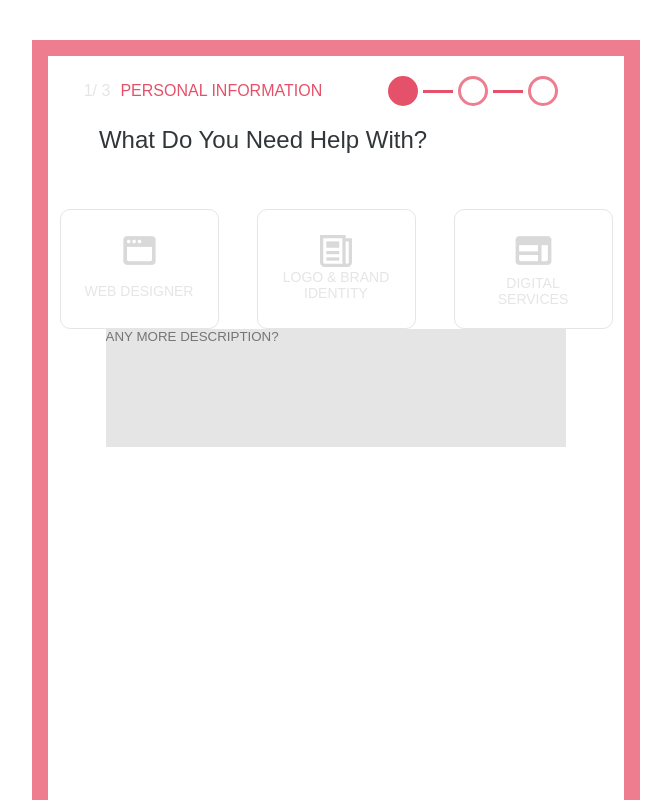
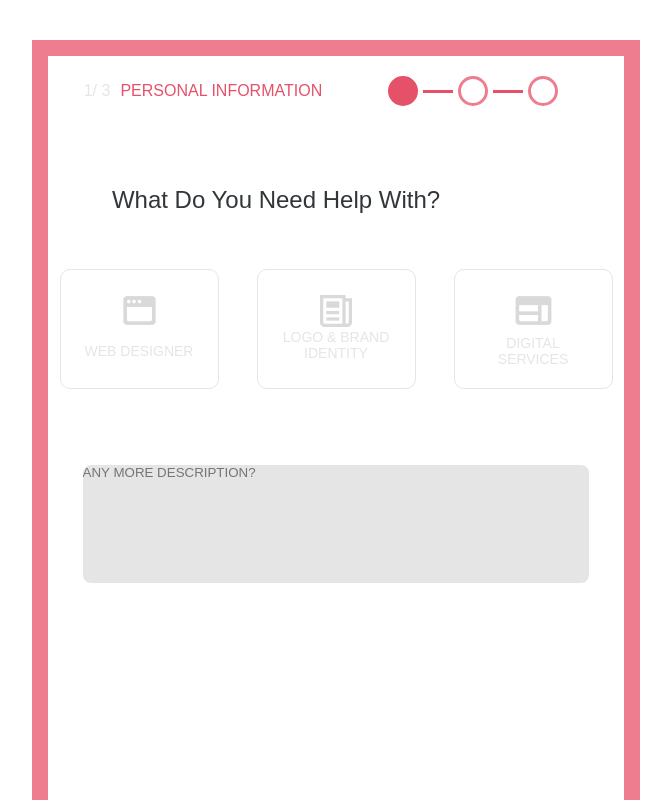
Before and after one commit to rkotchamp/rkot-agency, a React (Vite) app: page / in a window 1280 px wide. Shown: the part 3280-4080 px from the top of the page, without its empty margins (0-671 px from the left). Built offline with nearby package versions, Linux system fonts and the light colour scheme.

Commit message:
created and styled the contac† form

```diff
--- a/src/Components/Testimonials&Contacts/Contact/Contact.css
+++ b/src/Components/Testimonials&Contacts/Contact/Contact.css
@@ -133,9 +133,19 @@
   align-items: center;
 }
 
+.contactService {
+  width: 100%;
+  height: 100%;
+  display: flex;
+  flex-direction: column;
+  align-items: center;
+  padding-top: 60px;
+}
+
 .contactService h2 {
   width: 430px;
   height: 83px;
+  margin-left: -120px;
   font-family: var(--secondary-font-family);
   font-weight: 500;
   text-transform: capitalize;
@@ -174,11 +184,19 @@
 }
 
 .contactService textarea {
-  width: 80%;
+  width: 88%;
   height: 118px;
   font-family: var(--secondary-font-family);
   text-transform: uppercase;
   background-color: var(--dark-primary-color);
   border: none;
   resize: none;
+  margin-top: 76px;
+  border-radius: 8px;
 }
+
+.contactService textarea:focus,
+.contactService textarea:active {
+  outline: none;
+  border: 1px solid var(--light-focus-color);
+}
```
